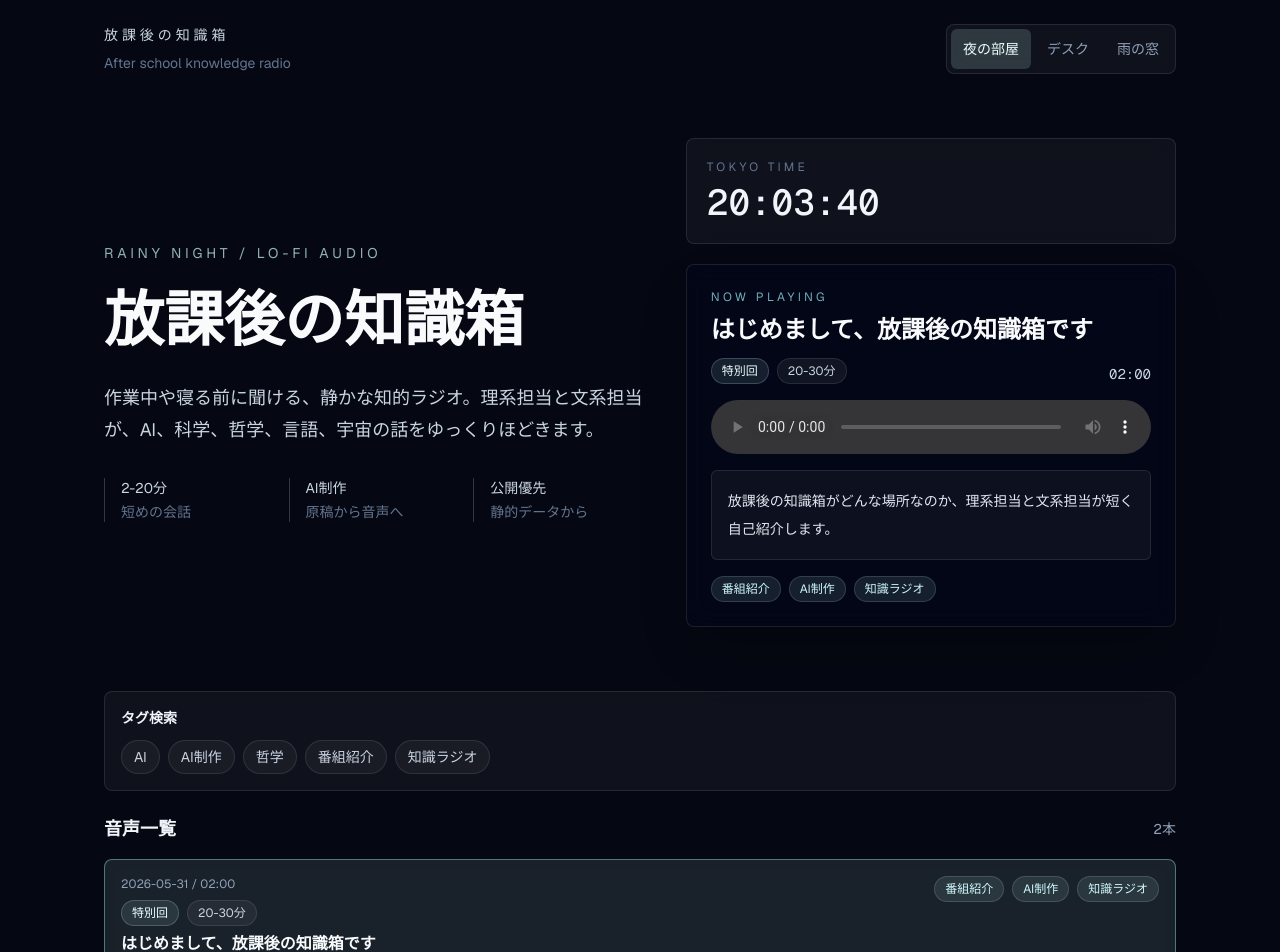
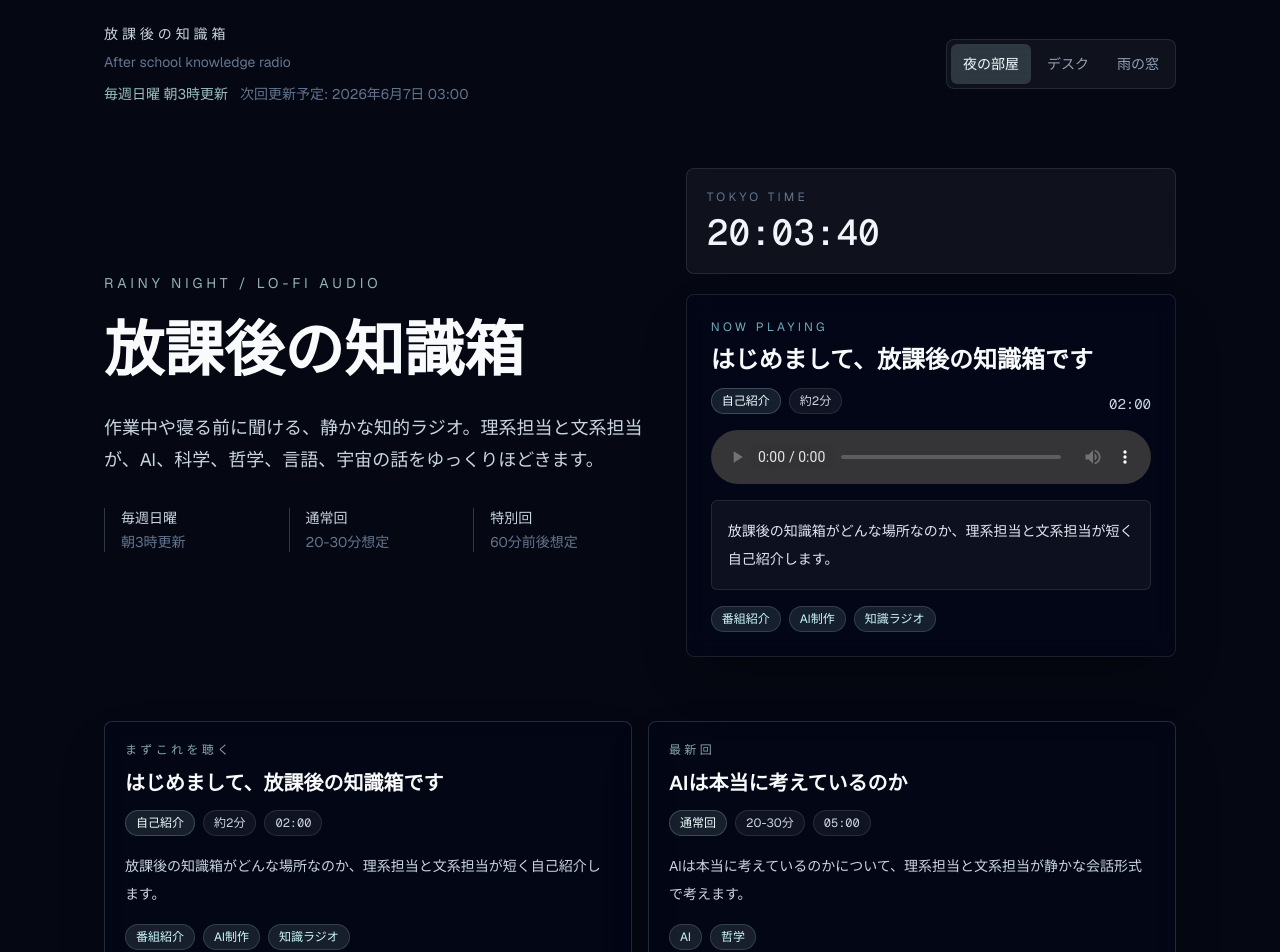
Before and after one commit to yumirima1/houkago-no-chishikibako, a Next.js app: page / in a window 1280 px wide. Shown: the top 952 px of the page. Built offline with nearby package versions, Linux system fonts and the light colour scheme.

Commit message:
feat: improve listening and weekly podcast experience

```diff
--- /dev/null
+++ b/content/memory/weekly-plan.json
@@ -0,0 +1,54 @@
+{
+  "nextUpdate": "2026-06-07 03:00 JST",
+  "cadence": "毎週日曜 朝3時更新",
+  "candidates": [
+    {
+      "title": "雨の日に考える、ネットはなぜ炎上をやめられないのか",
+      "theme": "炎上と心理学",
+      "type": "regular",
+      "durationType": "normal",
+      "needsHumanCheck": false,
+      "tags": [
+        "心理学",
+        "インターネット",
+        "哲学"
+      ]
+    },
+    {
+      "title": "人生で一番驚いたニュース、AIが研究室を持ち始めた日",
+      "theme": "AIと研究の未来",
+      "type": "news",
+      "durationType": "normal",
+      "needsHumanCheck": true,
+      "tags": [
+        "AI",
+        "技術ニュース",
+        "科学"
+      ]
+    },
+    {
+      "title": "その映画、実は未来予測だったのでは？",
+      "theme": "映画と未来予測",
+      "type": "movie",
+      "durationType": "normal",
+      "needsHumanCheck": false,
+      "tags": [
+        "映画",
+        "未来",
+        "哲学"
+      ]
+    }
+  ],
+  "memoryUsed": {
+    "recurringPhrase": "答えを急がないための、少しだけ遠回りの時間です。",
+    "runningJoke": "文系担当は、難しい話をすぐ喫茶店と雨にたとえがち。",
+    "pastTopicCount": 2
+  },
+  "humanCheckRequired": "ニュース、天気、映画の最新情報を扱う場合は、原稿生成前に人間が日付と出典を確認してください。",
+  "nextCommands": [
+    "npm run episode:generate -- --title \"候補タイトル\" --theme \"候補テーマ\" --minutes 25 --themes \"AI,哲学\"",
+    "npm run episode:review",
+    "npm run episode:audio",
+    "npm run episode:build"
+  ]
+}
--- a/src/components/AudioPlayer.tsx
+++ b/src/components/AudioPlayer.tsx
@@ -4,8 +4,7 @@ import type { RefObject } from "react";
 
 import {
   Episode,
-  getDurationTypeLabel,
-  getEpisodeDurationType,
+  getEpisodeDurationLabel,
   getEpisodeTags,
   getEpisodeType,
   getEpisodeTypeLabel,
@@ -29,7 +28,6 @@ export function AudioPlayer({
   onTimeUpdate,
 }: AudioPlayerProps) {
   const episodeType = getEpisodeType(episode);
-  const durationType = getEpisodeDurationType(episode);
 
   return (
     <section
@@ -49,7 +47,7 @@ export function AudioPlayer({
               {getEpisodeTypeLabel(episodeType)}
             </span>
             <span className="rounded-full border border-white/10 bg-white/[0.06] px-2.5 py-1 text-xs text-slate-300">
-              {getDurationTypeLabel(durationType)}
+              {getEpisodeDurationLabel(episode)}
             </span>
           </div>
         </div>
--- a/src/components/EpisodeList.tsx
+++ b/src/components/EpisodeList.tsx
@@ -1,7 +1,6 @@
 import {
   Episode,
-  getDurationTypeLabel,
-  getEpisodeDurationType,
+  getEpisodeDurationLabel,
   getEpisodeTags,
   getEpisodeType,
   getEpisodeTypeLabel,
@@ -53,7 +52,7 @@ export function EpisodeList({
                     {getEpisodeTypeLabel(getEpisodeType(episode))}
                   </span>
                   <span className="rounded-full border border-white/10 bg-white/[0.055] px-2.5 py-1 text-xs text-slate-300">
-                    {getDurationTypeLabel(getEpisodeDurationType(episode))}
+                    {getEpisodeDurationLabel(episode)}
                   </span>
                 </div>
                 <h3 className="mt-1 text-base font-semibold leading-7 text-slate-50">
--- a/src/components/ListeningRoom.tsx
+++ b/src/components/ListeningRoom.tsx
@@ -9,7 +9,13 @@ import {
   BackgroundMode,
   RainyNightBackground,
 } from "@/components/RainyNightBackground";
-import { Episode } from "@/data/episodes";
+import {
+  Episode,
+  getEpisodeDurationLabel,
+  getEpisodeTags,
+  getEpisodeType,
+  getEpisodeTypeLabel,
+} from "@/data/episodes";
 
 const AUTO_HIDE_MS = 30_000;
 
@@ -18,6 +24,23 @@ const backgroundModes: { id: BackgroundMode; label: string }[] = [
   { id: "desk", label: "デスク" },
   { id: "window", label: "雨の窓" },
 ];
+
+function getNextSundayUpdateLabel() {
+  const jstNow = new Date(
+    new Date().toLocaleString("en-US", { timeZone: "Asia/Tokyo" }),
+  );
+  const next = new Date(jstNow);
+  const daysUntilSunday = (7 - next.getDay()) % 7;
+
+  next.setDate(next.getDate() + daysUntilSunday);
+  next.setHours(3, 0, 0, 0);
+
+  if (next <= jstNow) {
+    next.setDate(next.getDate() + 7);
+  }
+
+  return `${next.getFullYear()}年${next.getMonth() + 1}月${next.getDate()}日 03:00`;
+}
 
 function parseDuration(duration: string) {
   const [minutes = "0", seconds = "0"] = duration.split(":");
@@ -112,6 +135,64 @@ function BackgroundMiniPlayer({
   );
 }
 
+type FeatureEpisodeCardProps = {
+  actionLabel: string;
+  episode: Episode;
+  label: string;
+  onPlay: (episodeId: string) => void;
+};
+
+function FeatureEpisodeCard({
+  actionLabel,
+  episode,
+  label,
+  onPlay,
+}: FeatureEpisodeCardProps) {
+  const episodeType = getEpisodeType(episode);
+
+  return (
+    <article className="rounded-lg border border-cyan-100/15 bg-slate-950/58 p-5 shadow-2xl shadow-black/25 backdrop-blur-md">
+      <p className="text-xs uppercase tracking-[0.28em] text-cyan-100/65">
+        {label}
+      </p>
+      <h2 className="mt-3 text-xl font-semibold leading-snug text-slate-50">
+        {episode.title}
+      </h2>
+      <div className="mt-3 flex flex-wrap gap-2">
+        <span className="rounded-full border border-cyan-100/20 bg-cyan-100/[0.1] px-2.5 py-1 text-xs text-cyan-50">
+          {getEpisodeTypeLabel(episodeType)}
+        </span>
+        <span className="rounded-full border border-white/10 bg-white/[0.06] px-2.5 py-1 text-xs text-slate-300">
+          {getEpisodeDurationLabel(episode)}
+        </span>
+        <span className="rounded-full border border-white/10 bg-white/[0.06] px-2.5 py-1 font-mono text-xs text-slate-300">
+          {episode.duration}
+        </span>
+      </div>
+      <p className="mt-4 text-sm leading-7 text-slate-300">
+        {episode.description}
+      </p>
+      <div className="mt-4 flex flex-wrap gap-2">
+        {getEpisodeTags(episode).map((tag) => (
+          <span
+            className="rounded-full border border-cyan-100/15 bg-cyan-100/10 px-2.5 py-1 text-xs text-cyan-100"
+            key={tag}
+          >
+            {tag}
+          </span>
+        ))}
+      </div>
+      <button
+        className="mt-5 min-h-11 rounded-md border border-cyan-100/20 bg-cyan-100/[0.14] px-4 text-sm font-medium text-cyan-50 transition-colors hover:bg-cyan-100/[0.2] focus:outline-none focus:ring-2 focus:ring-cyan-200/60"
+        onClick={() => onPlay(episode.id)}
+        type="button"
+      >
+        {actionLabel}
+      </button>
+    </article>
+  );
+}
+
 type ListeningRoomProps = {
   episodes: Episode[];
 };
@@ -127,6 +208,7 @@ export function ListeningRoom({ episodes }: ListeningRoomProps) {
   const [isInterfaceHidden, setIsInterfaceHidden] = useState(false);
   const [selectedTags, setSelectedTags] = useState<string[]>([]);
   const [shouldAutoPlayNext, setShouldAutoPlayNext] = useState(false);
+  const [nextUpdateLabel, setNextUpdateLabel] = useState<string | null>(null);
 
   const selectedEpisode = useMemo(
     () =>
@@ -134,20 +216,40 @@ export function ListeningRoom({ episodes }: ListeningRoomProps) {
       episodes[0],
     [episodes, selectedEpisodeId],
   );
+  const firstListenEpisode = useMemo(
+    () => episodes.find((episode) => episode.id === "episode-000"),
+    [episodes],
+  );
+  const latestEpisode = useMemo(
+    () =>
+      [...episodes]
+        .filter((episode) => episode.id !== firstListenEpisode?.id)
+        .sort((first, second) =>
+          second.publishedAt.localeCompare(first.publishedAt),
+        )[0],
+    [episodes, firstListenEpisode?.id],
+  );
+  const listEpisodes = useMemo(
+    () =>
+      episodes.filter(
+        (episode) => episode.id !== firstListenEpisode?.id,
+      ),
+    [episodes, firstListenEpisode?.id],
+  );
 
   const allTags = useMemo(
-    () => [...new Set(episodes.flatMap((episode) => episode.themes))].sort(),
+    () => [...new Set(episodes.flatMap((episode) => getEpisodeTags(episode)))].sort(),
     [episodes],
   );
   const filteredEpisodes = useMemo(() => {
     if (selectedTags.length === 0) {
-      return episodes;
+      return listEpisodes;
     }
 
-    return episodes.filter((episode) =>
-      selectedTags.every((tag) => episode.themes.includes(tag)),
+    return listEpisodes.filter((episode) =>
+      selectedTags.every((tag) => getEpisodeTags(episode).includes(tag)),
     );
-  }, [episodes, selectedTags]);
+  }, [listEpisodes, selectedTags]);
   const showInterface = !isInterfaceHidden;
 
   const wakeInterface = useCallback(() => {
@@ -181,6 +283,21 @@ export function ListeningRoom({ episodes }: ListeningRoomProps) {
     setDuration(0);
     setSelectedEpisodeId(episodeId);
   }, []);
+
+  const playEpisode = useCallback(
+    (episodeId: string) => {
+      if (episodeId === selectedEpisode.id) {
+        void audioRef.current?.play();
+        wakeInterface();
+        return;
+      }
+
+      selectEpisode(episodeId);
+      setShouldAutoPlayNext(true);
+      wakeInterface();
+    },
+    [selectEpisode, selectedEpisode.id, wakeInterface],
+  );
 
   const togglePlayback = useCallback(() => {
     const audio = audioRef.current;
@@ -268,6 +385,14 @@ export function ListeningRoom({ episodes }: ListeningRoomProps) {
     return () => window.clearTimeout(timer);
   }, [selectedEpisode.id, shouldAutoPlayNext]);
 
+  useEffect(() => {
+    const timer = window.setTimeout(() => {
+      setNextUpdateLabel(getNextSundayUpdateLabel());
+    }, 0);
+
+    return () => window.clearTimeout(timer);
+  }, []);
+
   if (!selectedEpisode) {
     return null;
   }
@@ -303,6 +428,12 @@ export function ListeningRoom({ episodes }: ListeningRoomProps) {
             </p>
             <p className="mt-2 text-sm text-slate-500">
               After school knowledge radio
+            </p>
+            <p className="mt-3 text-sm text-cyan-100/75">
+              毎週日曜 朝3時更新
+              <span className="ml-3 text-slate-500">
+                次回更新予定: {nextUpdateLabel ?? "計算中"}
+              </span>
             </p>
           </div>
 
@@ -342,16 +473,16 @@ export function ListeningRoom({ episodes }: ListeningRoomProps) {
 
             <div className="mt-8 grid max-w-xl gap-3 text-sm text-slate-300 sm:grid-cols-3">
               <div className="border-l border-cyan-100/20 pl-4">
-                2-20分
-                <span className="mt-1 block text-slate-500">短めの会話</span>
+                毎週日曜
+                <span className="mt-1 block text-slate-500">朝3時更新</span>
               </div>
               <div className="border-l border-cyan-100/20 pl-4">
-                AI制作
-                <span className="mt-1 block text-slate-500">原稿から音声へ</span>
+                通常回
+                <span className="mt-1 block text-slate-500">20-30分想定</span>
               </div>
               <div className="border-l border-cyan-100/20 pl-4">
-                公開優先
-                <span className="mt-1 block text-slate-500">静的データから</span>
+                特別回
+                <span className="mt-1 block text-slate-500">60分前後想定</span>
               </div>
             </div>
           </div>
@@ -375,6 +506,24 @@ export function ListeningRoom({ episodes }: ListeningRoomProps) {
         </section>
 
         <div className="pb-14">
+          <div className="mb-6 grid gap-4 lg:grid-cols-2">
+            {firstListenEpisode ? (
+              <FeatureEpisodeCard
+                actionLabel="まずこれを再生"
+                episode={firstListenEpisode}
+                label="まずこれを聴く"
+                onPlay={playEpisode}
+              />
+            ) : null}
+            {latestEpisode ? (
+              <FeatureEpisodeCard
+                actionLabel="最新回を再生"
+                episode={latestEpisode}
+                label="最新回"
+                onPlay={playEpisode}
+              />
+            ) : null}
+          </div>
           <section
             aria-label="タグ検索"
             className="mb-6 rounded-lg border border-white/10 bg-white/[0.045] p-4 backdrop-blur-sm"
--- a/src/data/episodes.ts
+++ b/src/data/episodes.ts
@@ -61,7 +61,7 @@ export function getEpisodeDurationType(
 
 export function getEpisodeTypeLabel(type: EpisodeType) {
   const labels: Record<EpisodeType, string> = {
-    anniversary: "特別回",
+    anniversary: "自己紹介",
     movie: "映画回",
     news: "ニュース回",
     regular: "通常回",
@@ -75,3 +75,11 @@ export function getEpisodeTypeLabel(type: EpisodeType) {
 export function getDurationTypeLabel(durationType: EpisodeDurationType) {
   return durationType === "long" ? "60分前後" : "20-30分";
 }
+
+export function getEpisodeDurationLabel(episode: Episode) {
+  if (episode.id === "episode-000") {
+    return "約2分";
+  }
+
+  return getDurationTypeLabel(getEpisodeDurationType(episode));
+}
--- a/src/data/generatedEpisodes.ts
+++ b/src/data/generatedEpisodes.ts
@@ -8,8 +8,11 @@ export const generatedEpisodes: Episode[] = [
     title: "はじめまして、放課後の知識箱です",
     description: "放課後の知識箱がどんな場所なのか、理系担当と文系担当が短く自己紹介します。",
     audioUrl: "/audio/episode-000.mp3",
+    type: "anniversary",
+    durationType: "normal",
     publishedAt: "2026-05-31",
     duration: "02:00",
+    tags: ["番組紹介","AI制作","知識ラジオ"],
     themes: ["番組紹介","AI制作","知識ラジオ"],
     speakers: {
     "science": "理系担当",
@@ -22,8 +25,11 @@ export const generatedEpisodes: Episode[] = [
     title: "AIは本当に考えているのか",
     description: "AIは本当に考えているのかについて、理系担当と文系担当が静かな会話形式で考えます。",
     audioUrl: "/audio/episode-004.mp3",
+    type: "regular",
+    durationType: "normal",
     publishedAt: "2026-05-31",
     duration: "05:00",
+    tags: ["AI","哲学"],
     themes: ["AI","哲学"],
     speakers: {
     "science": "理系担当",
```
Also changed, not shown: content/episodes/episode-000.snippet.txt, content/episodes/episode-004.snippet.txt, 2 other files (tests, documents, lock files or other folders).
